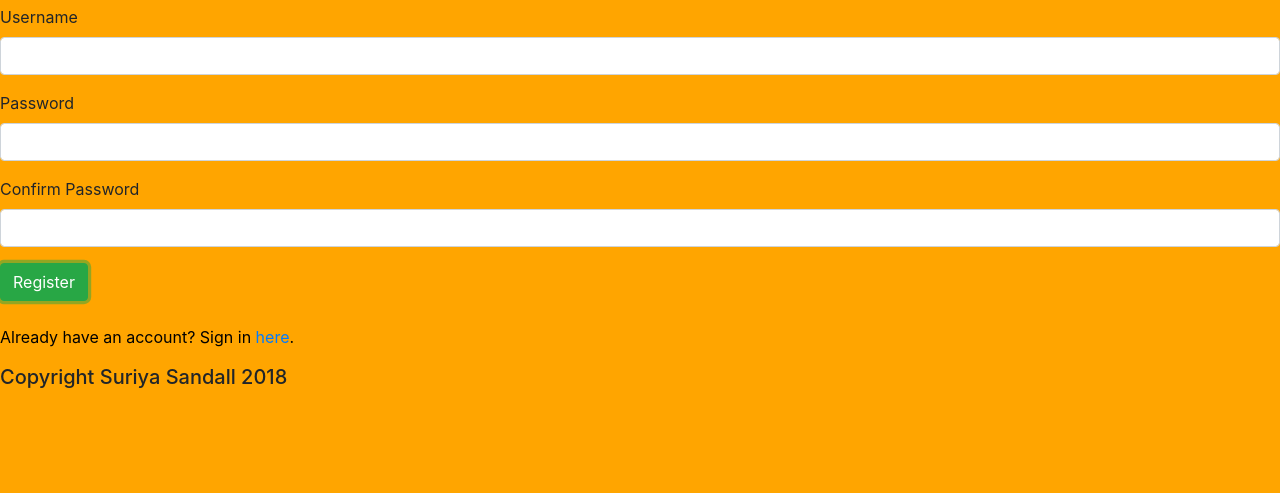
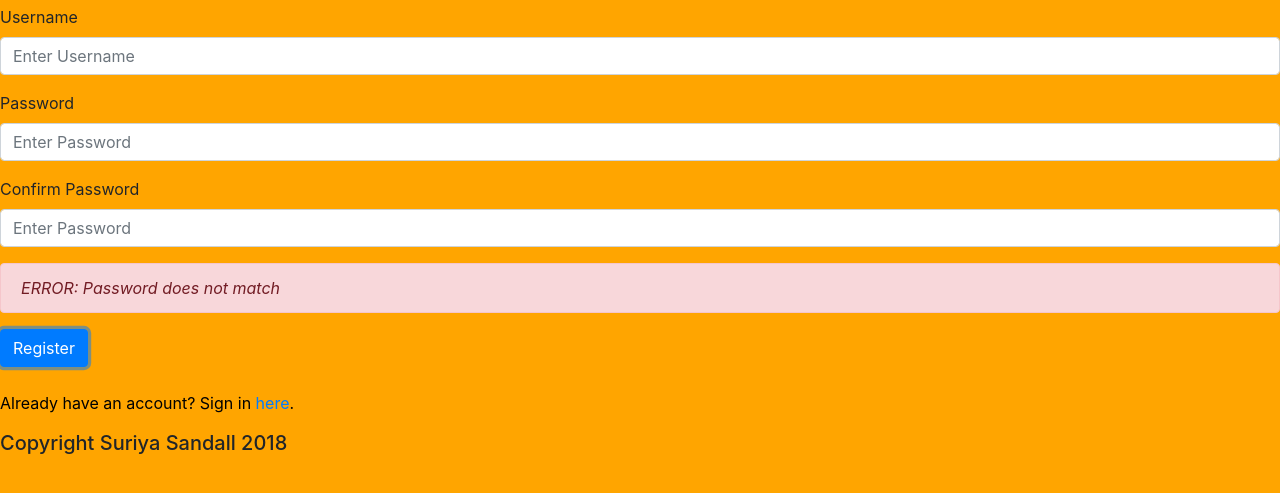
Before and after one commit to ssandall/TrackMe, a website: page Web/Public/registration.html in a window 1280 px wide. Both pictures are taken after a click on the button "Register". Shown: the part 117-610 px from the top of the page. Drawn offline with nearby package versions, Linux system fonts and the light colour scheme.

Commit message:
ADD: Commiting files before restarting computer

```diff
--- a/Web/Public/app.js
+++ b/Web/Public/app.js
@@ -1,4 +1,5 @@
 const devices = JSON.parse(localStorage.getItem('devices')) || [];
+const users = JSON.parse(localStorage.getItem('users')) || [];
 
 $('#navbar').load('navbar.html');
 
@@ -16,7 +17,7 @@ devices.forEach(function(device) {
     const name = $('#name').val();
     devices.push({ user, name });
     localStorage.setItem('devices', JSON.stringify(devices));
-    location.href = '/';
+    location.href = '/device-list';
 });
 
 $('#login').on('click', function() {
@@ -25,9 +26,24 @@ devices.forEach(function(device) {
 });
 
 $('#register-account').on('click', function() {
-    const username = $('#username').val();
+    const userName = $('#username').val();
     const password = $('#password').val();
-    const confPassword = $('#confirm-password').val();
+    const confPassword = $('#passwordConfirm').val()
+    const exists = users.find((user => user.name === userName));
+        if (exists){
+            $('#messageError').append('<p class="alert alert-danger" style="font-style: italic" >User already exists. Click <a href="/login">here</a> to login. </p>');
+
+        }
+        else if (password !== confPassword){
+            $('#passwordError').append('<p class="alert alert-danger" style="font-style: italic"> ERROR: Password does not match </p>')
+        }
+        else
+        {
+            console.log('created user')
+            users.push({name: userName, password: confPassword})
+            localStorage.setItem('users', JSON.stringify(users));
+            location.href = "/login";
+        }
 });
 
 $('#send-command').on('click', function() {
--- a/Web/Public/registration.html
+++ b/Web/Public/registration.html
@@ -10,6 +10,7 @@
         <link rel="stylesheet" href="style.css" />
         <title>TrackMe</title>
     </head>
+
     <body>
         <div id="navbar"></div>
         <div class="container">
@@ -17,20 +18,23 @@
         </div>
         <div class="form-group">
                 <label for="user">Username</label>
-                <input type="text" class="form-control" id="username" />
+                <input type="text" placeholder="Enter Username" class="form-control" id="username" />
+                <div id='messageError' ></div>
         </div>
 
         <div class="form-group">
             <label for="password">Password</label>
-            <input type="text" class="form-control" id="password" />
+            <input type="text" placeholder="Enter Password" class="form-control" id="password" />
         </div>
 
         <div class="form-group">
                 <label for="confirm-password"> Confirm Password</label>
-                <input type="text" class="form-control" id="confirm-password" />
+                <input type="text" placeholder="Enter Password" class="form-control" id="confirm-password" />
         </div>
 
-        <button class="btn btn-success" id="register-account">Register</button>
+        <div id='passwordError'></div>
+
+        <button class="btn btn-primary" id='register-account' href="/login.html">Register</button>
         <br>
         <br>
 
@@ -42,6 +46,7 @@
         <script src="app.js">
         </script>
     </body>
+
     <footer>
             <h5> Copyright Suriya Sandall 2018</h5>
     </footer>
```
Lines whose indentation alone changed are shown as unchanged.
